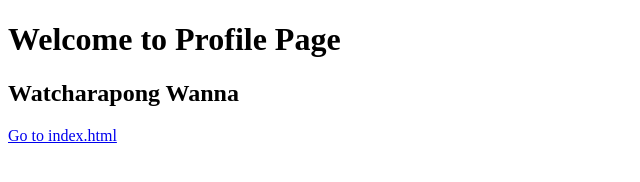
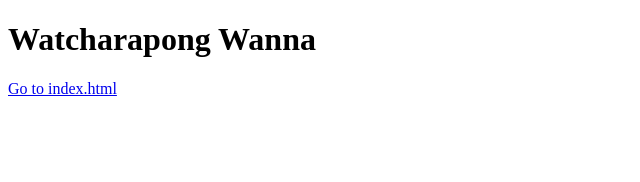
Before and after one commit to jaytakuz/DevOpsLab03-1, a plain HTML site: page profile.html in a window 1280 px wide. Shown: the whole page, without its empty margins (0-640 px from the left). Drawn offline with Linux system fonts and the light colour scheme.

Commit message:
Revert "Add some modification"
This reverts commit 2ab850d25ada4d21d2ac1ffefd235860480a022a.

```diff
--- a/profile.html
+++ b/profile.html
@@ -6,8 +6,7 @@
     <title>Profile</title>
 </head>
 <body>
-    <h1>Welcome to Profile Page</h1>
-    <h2>Watcharapong Wanna</h2>
+    <h1>Watcharapong Wanna</h1>
     <a href="index.html">Go to index.html</a>
 </body>
 </html>
```
Also changed, not shown: index.html (+0 -1 lines).
